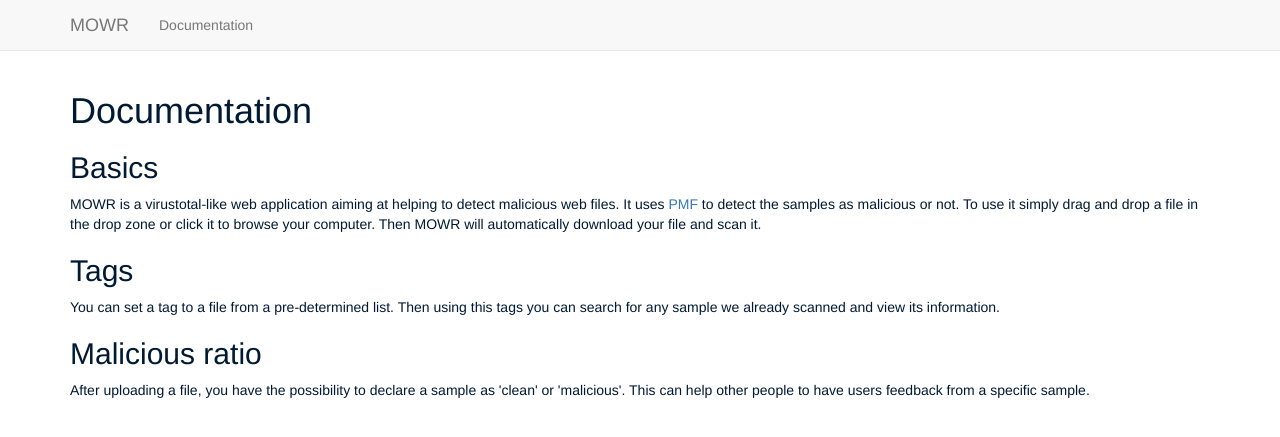
After one commit to nbs-system/mowr, a Flask app: page /documentation in a window 1280 px wide. The commit adds this page. Shown: the top 437 px of the page. Run offline with Flask 2, Linux system fonts and the light colour scheme; parts of the project's set-up code (start-up, migrations or seed data) failed here and were passed over; some libraries are stand-ins or nearby versions.

Commit message:
Added a tiny documentation

```diff
--- /dev/null
+++ b/mowr/templates/documentation.html
@@ -0,0 +1,17 @@
+{% extends "layout.html" %}
+{% block content %}
+    <h1>Documentation</h1>
+    <h2>Basics</h2>
+    MOWR is a virustotal-like web application aiming at helping to detect malicious web files. It uses
+    <a href="https://github.com/nbs-system/php-malware-finder">PMF</a> to detect the samples as malicious or not.
+    To use it simply drag and drop a file in the drop zone or click it to browse your computer. Then MOWR will
+    automatically download your file and scan it.
+
+    <h2>Tags</h2>
+    You can set a tag to a file from a pre-determined list. Then using this tags you can search for any sample we
+    already scanned and view its information.
+
+    <h2>Malicious ratio</h2>
+    After uploading a file, you have the possibility to declare a sample as 'clean' or 'malicious'. This can help other
+    people to have users feedback from a specific sample.
+{% endblock %}
--- a/mowr/templates/layout.html
+++ b/mowr/templates/layout.html
@@ -28,6 +28,7 @@
 
             <!-- Left nav -->
             <ul class="nav navbar-nav">
+                <li><a href="{{ url_for('default.documentation') }}">Documentation</a></li>
                 {% if session.get('login') != None %}
                     <li><a href="{{ url_for('admin.index') }}">Administration</a></li>
                 {% endif %}
--- a/mowr/views/admin.py
+++ b/mowr/views/admin.py
@@ -83,13 +83,13 @@ def getstats():
     # Count samples in the database
     samplesNb = Sample.objects.count()
     # Get clean and malicious files
-    clean = Sample.objects(vote_clean__gte=1).count() #TODO
+    clean = Sample.objects(vote_clean__gte=1).count()  # TODO
     malicious = samplesNb - clean
     # Get average time
     # TODO
     average_time = Sample.objects.average('analyzes.analysis_time')
-    average_time *= 1000 # To milliseconds
-    average_time = '%.3f' % average_time # Truncate
+    average_time *= 1000  # To milliseconds
+    average_time = '%.3f' % average_time  # Truncate
 
     samples = dict(
         nb=samplesNb,
--- a/mowr/views/default.py
+++ b/mowr/views/default.py
@@ -15,7 +15,8 @@ def tagnameToColor(tag):
 
 # TODO Put it as global instead of passing it to the view
 def formatTag(tag):
-    return '<a class="label label-' + tagnameToColor(tag) + '" href="' + url_for('default.tag', tag=tag) + '">' + tag + '</a>'
+    return '<a class="label label-' + tagnameToColor(tag) + '" href="' + url_for('default.tag',
+                                                                                 tag=tag) + '">' + tag + '</a>'
 
 
 @default.route('/upload', methods=['POST'])
@@ -60,17 +61,6 @@ def upload():
     return redirect(url_for('default.analysis', sha256=sha256sum, type=type))
 
 
-@default.route('/sample/<type>/<sha256>')
-def sample_exists(type, sha256):
-    """ Returns OK if the file has already been analysed """
-    sample = Sample.objects(sha256=sha256).first()
-    if sample is not None:
-        for analysis in sample.analyzes:
-            if analysis.type == type:
-                return "OK"
-    return "NOK"
-
-
 @default.route('/choose/<type>/<sha256>', methods=['GET', 'POST'])
 def choose(type, sha256):
     # Save filename
@@ -88,7 +78,8 @@ def analysis(type, sha256):
     f = analyser.getsample()
     if f is None:
         abort(404)
-    return render_template('result.html', file=f, formatTag=formatTag, type=type, tag_list=current_app.config.get('TAG_LIST'))
+    return render_template('result.html', file=f, formatTag=formatTag, type=type,
+                           tag_list=current_app.config.get('TAG_LIST'))
 
 
 @default.route('/analyse/<type>/<sha256>', methods=['GET', 'POST'])
@@ -102,6 +93,22 @@ def reanalyse(type, sha256):
 def tag(tag):
     l = Sample.objects(tags=tag)
     return render_template('tag.html', files=l, formatTag=formatTag)
+
+
+@default.route('/documentation')
+def documentation():
+    return render_template('documentation.html')
+
+
+@default.route('/sample/<type>/<sha256>')
+def sample_exists(type, sha256):
+    """ Returns OK if the file has already been analysed """
+    sample = Sample.objects(sha256=sha256).first()
+    if sample is not None:
+        for analysis in sample.analyzes:
+            if analysis.type == type:
+                return "OK"
+    return "NOK"
 
 
 @default.route('/tag/submit/<sha256>/<tag>')
```
